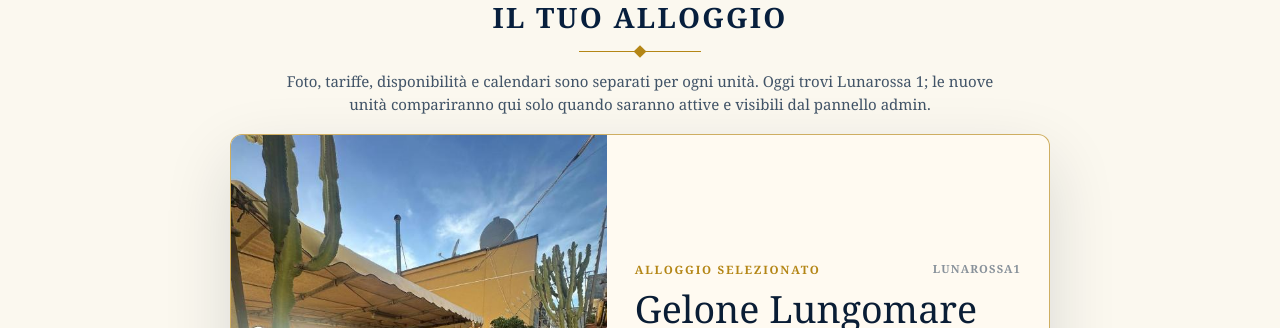
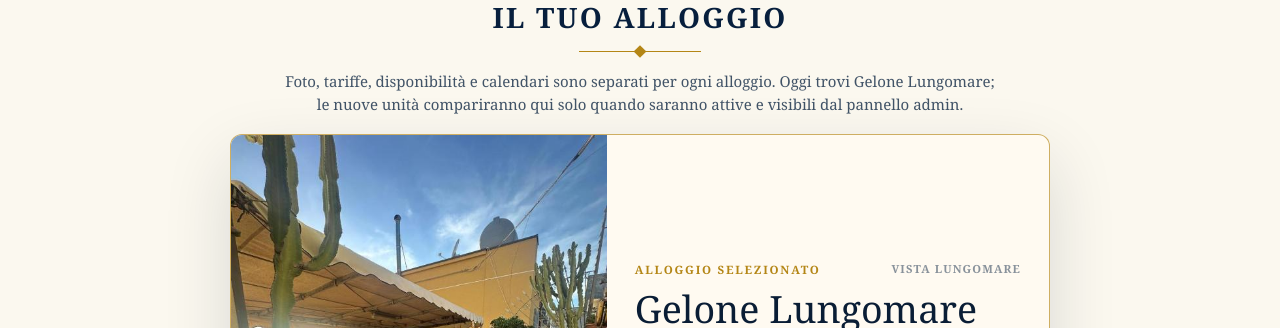
Before and after one commit to romitoorazio/gelone-lungomare, a React (Vite) app: page / in a window 1280 px wide. Shown: the part 678-1006 px from the top of the page. Built offline with nearby package versions, Linux system fonts and the light colour scheme; no server answers; the database is empty.

Commit message:
Mostra nome pubblico alloggio nella home

```diff
--- a/src/App.jsx
+++ b/src/App.jsx
@@ -73,6 +73,16 @@ function getUnitDescription(unit) {
   }
 
   return "Alloggio riservato e curato, ideale per soggiorni vicino al lungomare con prenotazione diretta e disponibilità aggiornata.";
+}
+
+function getPublicUnitName(unit) {
+  return String(unit?.publicName || unit?.name || "Gelone Lungomare").trim() || "Gelone Lungomare";
+}
+
+function getUnitCardBadge(unit) {
+  const name = getPublicUnitName(unit).toLowerCase();
+  if (name.includes("lungomare")) return "Vista lungomare";
+  return "Alloggio Gelone";
 }
 
 function getUnitStats(unit) {
@@ -216,7 +226,7 @@ export default function App() {
     () => publicUnits.find((unit) => unit.id === selectedPublicUnitId) || publicUnits[0] || DEFAULT_UNIT,
     [publicUnits, selectedPublicUnitId]
   );
-  const selectedUnitName = selectedPublicUnit.publicName || selectedPublicUnit.name || "Gelone Lungomare";
+  const selectedUnitName = getPublicUnitName(selectedPublicUnit);
   const selectedUnitCin = selectedPublicUnit.cin || CIN;
   const selectedUnitCir = selectedPublicUnit.cir || CIR;
 
@@ -568,7 +578,7 @@ export default function App() {
           <p className="eyebrow">Alloggi Gelone</p>
           <SectionTitle>{publicUnits.length > 1 ? "SCEGLI IL TUO ALLOGGIO" : "IL TUO ALLOGGIO"}</SectionTitle>
           <p>
-            Foto, tariffe, disponibilità e calendari sono separati per ogni unità. Oggi trovi Lunarossa 1;
+            Foto, tariffe, disponibilità e calendari sono separati per ogni alloggio. Oggi trovi Gelone Lungomare;
             le nuove unità compariranno qui solo quando saranno attive e visibili dal pannello admin.
           </p>
         </div>
@@ -578,6 +588,7 @@ export default function App() {
             const isSelected = unit.id === selectedPublicUnitId;
             const stats = getUnitStats(unit);
             const photoCount = getUnitPhotos(unit).length;
+            const publicUnitName = getPublicUnitName(unit);
 
             return (
               <article key={unit.id} className={`unit-showcase-card ${isSelected ? "active" : ""}`}>
@@ -591,18 +602,18 @@ export default function App() {
                     setCalendarRefreshKey((value) => value + 1);
                     window.setTimeout(() => document.getElementById("foto")?.scrollIntoView({ behavior: "smooth", block: "start" }), 80);
                   }}
-                  aria-label={`Guarda le foto di ${unit.publicName || unit.name}`}
+                  aria-label={`Guarda le foto di ${publicUnitName}`}
                 >
-                  <img src={getUnitCover(unit)} alt={unit.publicName || unit.name} />
+                  <img src={getUnitCover(unit)} alt={publicUnitName} />
                   <span>{photoCount > 0 ? `${photoCount} foto` : "Galleria"}</span>
                 </button>
 
                 <div className="unit-card-body">
                   <div className="unit-card-topline">
                     <em>{isSelected ? "Alloggio selezionato" : "Disponibilità separata"}</em>
-                    <b>{unit.id}</b>
+                    <b>{getUnitCardBadge(unit)}</b>
                   </div>
-                  <h3>{unit.publicName || unit.name}</h3>
+                  <h3>{publicUnitName}</h3>
                   <p>{getUnitDescription(unit)}</p>
                   <div className="unit-stat-list">
                     {stats.map((stat) => <span key={stat}>{stat}</span>)}
```
